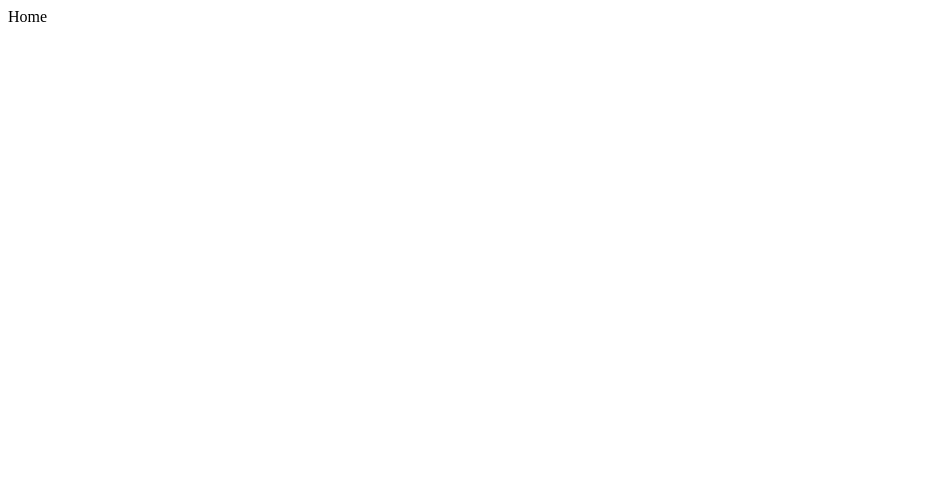
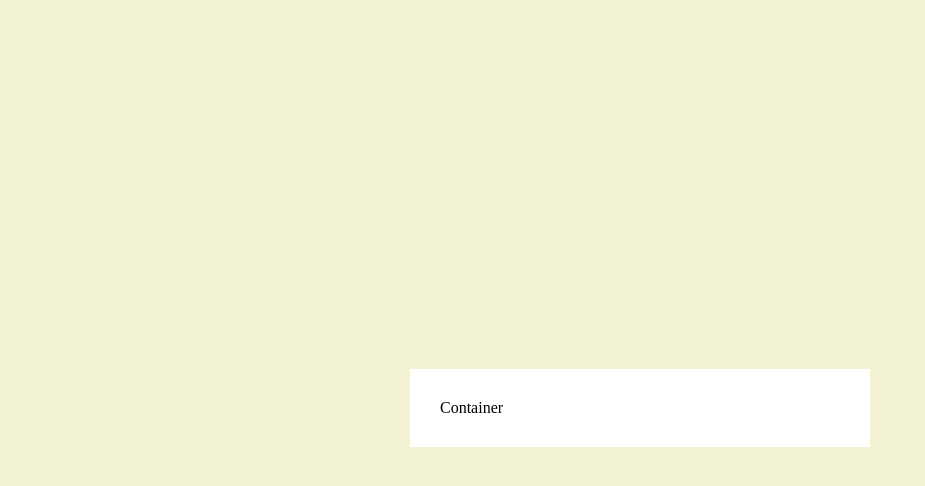
Before and after one commit to BetramManganda/todo-react, a React (Vite) app: page / in a window 1280 px wide. Shown: the top 486 px of the page, without its empty margins (0-925 px from the left). Built offline with nearby package versions, Linux system fonts and the light colour scheme.

Commit message:
Adding container component

```diff
--- a/src/App.scss
+++ b/src/App.scss
@@ -0,0 +1,11 @@
+html {
+  height: 100%;
+}
+
+body {
+  display: flex;
+  background-color: #f3f3d3;
+  height: 100%;
+  justify-content: center;
+  align-items: center;
+}
--- /dev/null
+++ b/src/components/container/Container.jsx
@@ -0,0 +1,6 @@
+import React from "react";
+import "./Container.scss";
+
+export default function Container() {
+  return <div className="container">Container</div>;
+}
--- /dev/null
+++ b/src/components/container/Container.scss
@@ -0,0 +1,5 @@
+.container {
+  background-color: white;
+  width: 400px;
+  padding: 30px;
+}
--- a/src/pages/Home.jsx
+++ b/src/pages/Home.jsx
@@ -1,5 +1,6 @@
 import React from "react";
+import Container from "../components/container/Container";
 
 export default function Home() {
-  return <div>Home</div>;
+  return <Container></Container>;
 }
```
